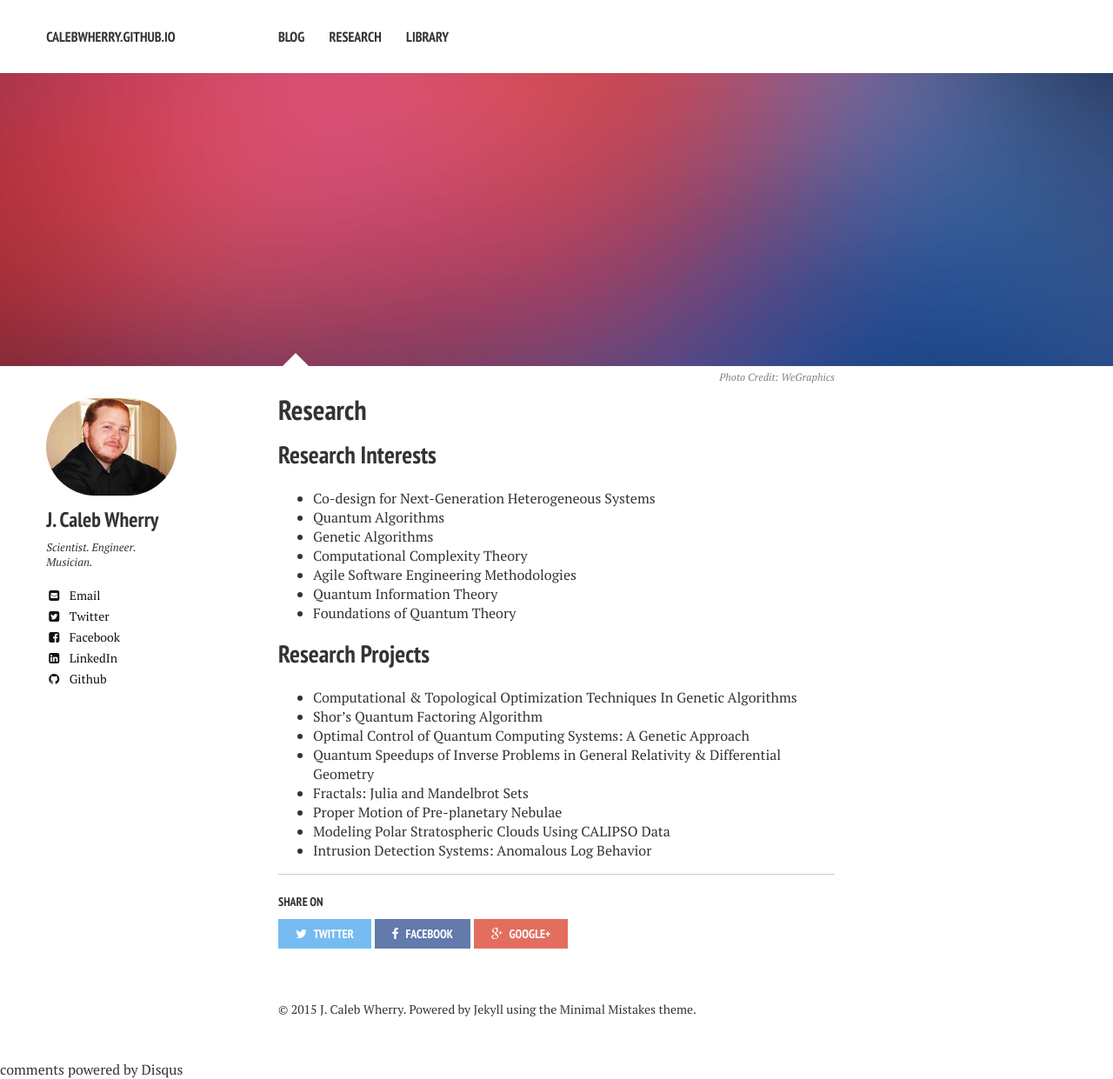
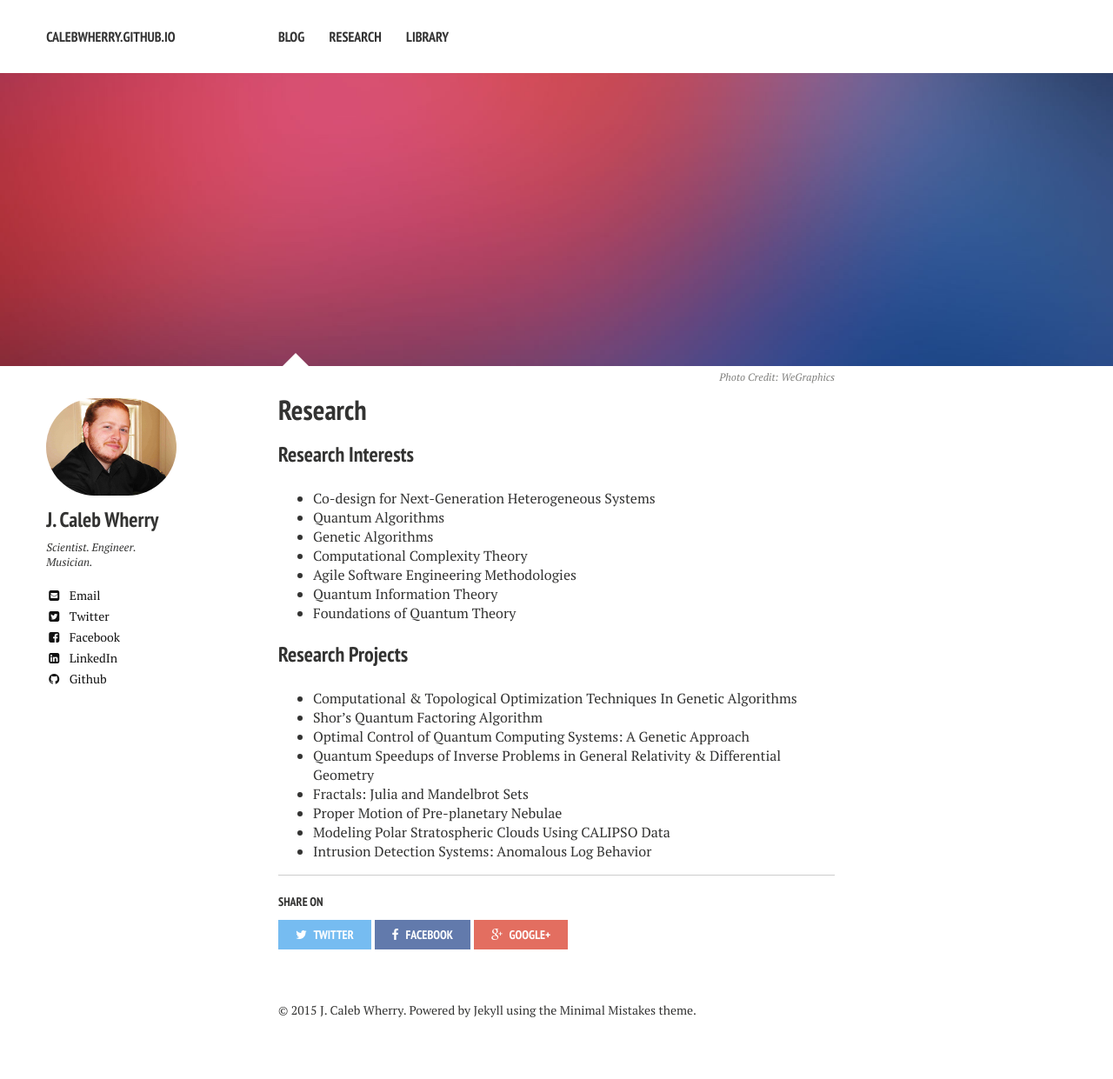
Before and after one commit to calebwherry/calebwherry.github.io, a Jekyll site: the page built from research/index.md, in a window 1280 px wide. Shown: the whole page at 87% size. Built offline with Jekyll 4.4.1, drawn with Linux system fonts in a browser that asks for light colours; nearby versions of some CDN libraries; comment, search, counter and statistics services are not loaded; after the commit the page ends 1220 px from its top, so only the background shows below that.

Commit message:
Changing title tag

```diff
--- a/research/index.md
+++ b/research/index.md
@@ -20,7 +19,7 @@ image:
 * Quantum Information Theory
 * Foundations of Quantum Theory
 
-## Research Projects
+### Research Projects
 
 * Computational & Topological Optimization Techniques In Genetic Algorithms
 * Shor's Quantum Factoring Algorithm
```
Also changed, not shown: other parts of research/index.md (+1 -2 lines).
